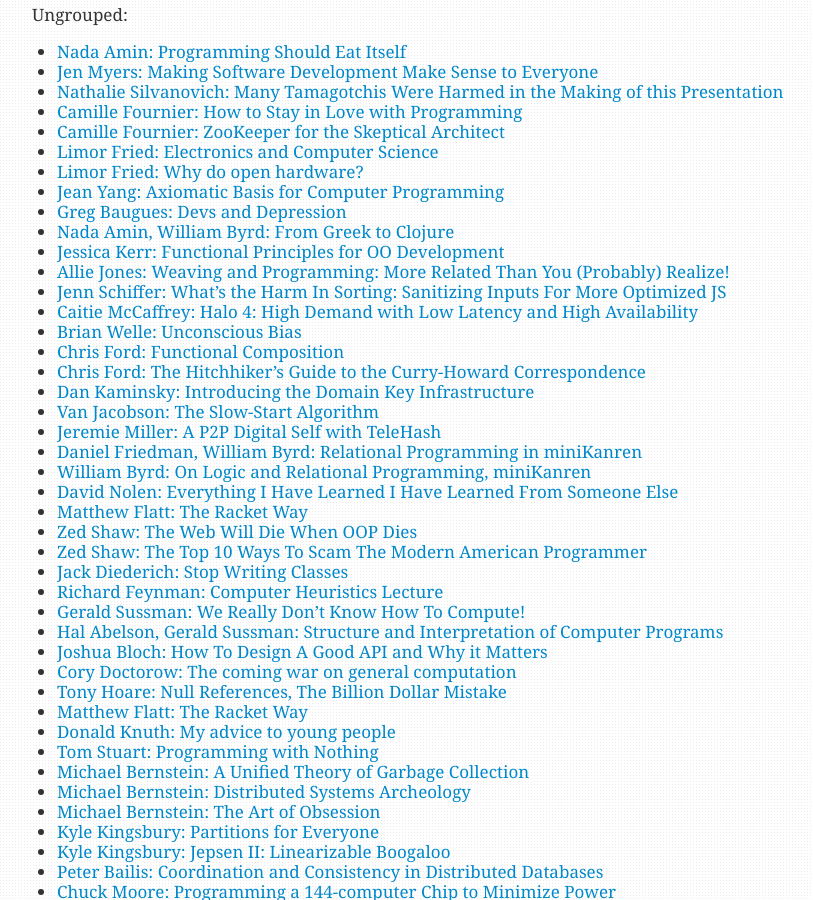
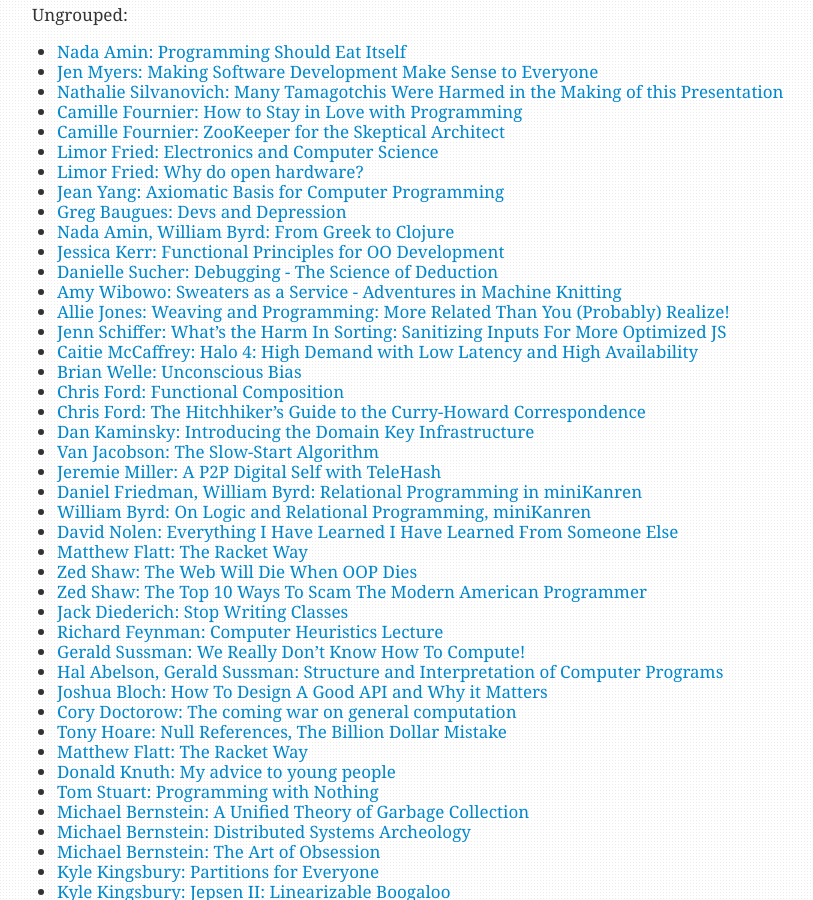
Before and after one commit to igorw/weblog, a Jekyll site: the page built from videoshelf.md, in a window 1280 px wide and 900 px high, scrolled down 923 px. Shown: the whole window, without its empty margins (228-1041 px from the left). Built offline with Jekyll 4.4.1, drawn with Linux system fonts in a browser that asks for light colours; Markdown is read by kramdown in place of the engine named in the settings.

Commit message:
more stuff

```diff
--- a/videoshelf.md
+++ b/videoshelf.md
@@ -63,6 +63,8 @@
 * [Greg Baugues: Devs and Depression](https://www.youtube.com/watch?v=yFIa-Mc2KSk)
 * [Nada Amin, William Byrd: From Greek to Clojure](https://www.youtube.com/watch?v=7kPMFkNm2dw)
 * [Jessica Kerr: Functional Principles for OO Development](https://www.youtube.com/watch?v=tq5SQ4W3gRI)
+* [Danielle Sucher: Debugging - The Science of Deduction](http://vimeo.com/111108891)
+* [Amy Wibowo: Sweaters as a Service - Adventures in Machine Knitting](https://www.youtube.com/watch?v=I6071MRIzCA)
 * [Allie Jones: Weaving and Programming: More Related Than You (Probably) Realize!](https://www.youtube.com/watch?v=8TfKeoxtq2c)
 * [Jenn Schiffer: What's the Harm In Sorting: Sanitizing Inputs For More Optimized JS](https://www.youtube.com/watch?v=pj4U_W0OFoE)
 * [Caitie McCaffrey: Halo 4: High Demand with Low Latency and High Availability](https://www.youtube.com/watch?v=gAaXM96DNlM)
```
